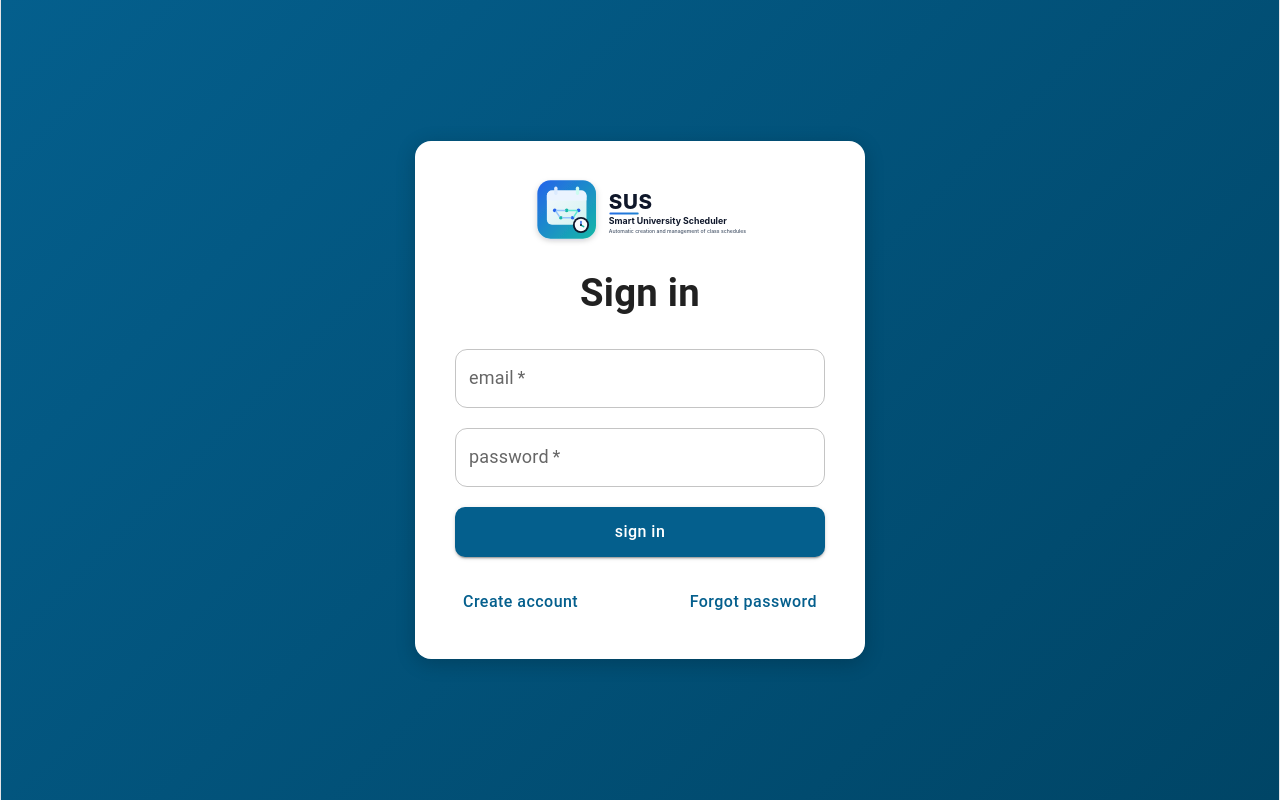
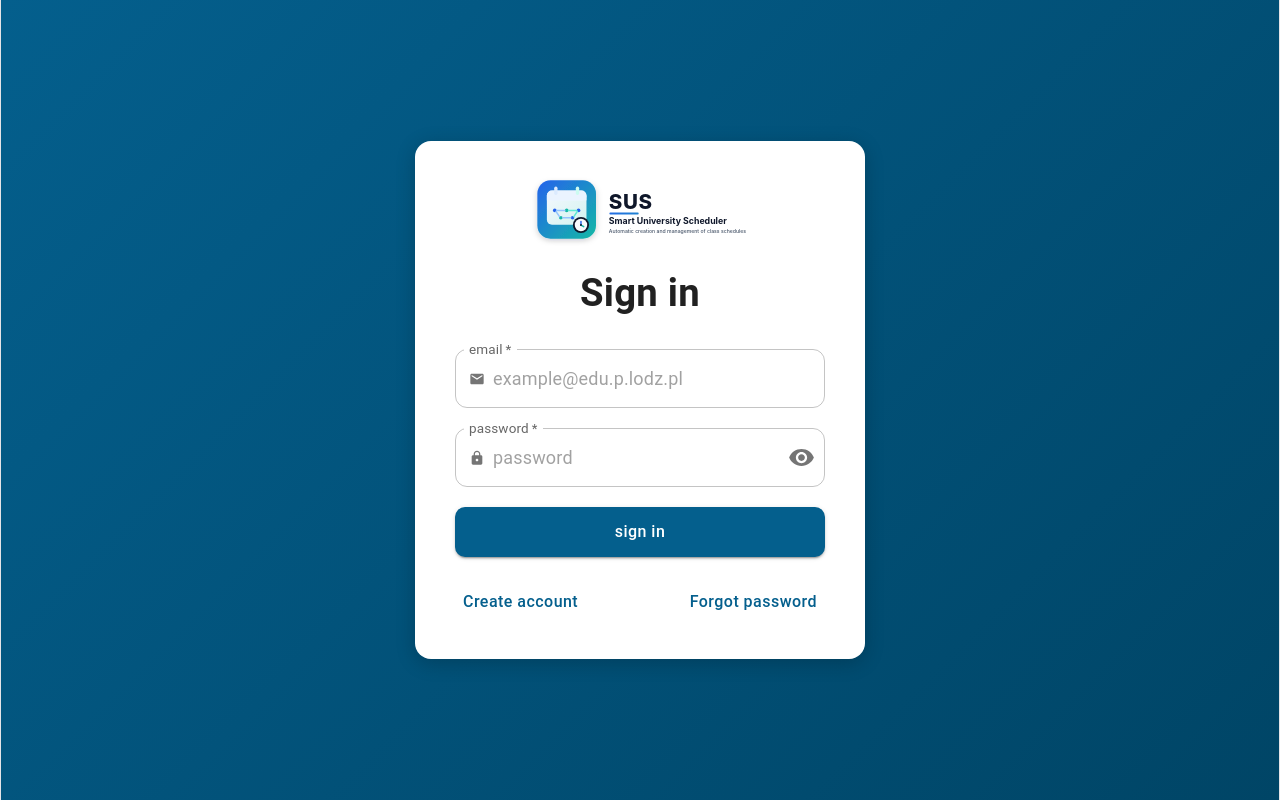
Before and after one commit to ziomciopoziomcio/Smart-University-Scheduler, a React (Vite) app in the folder frontend/: page /login in a window 1280 px wide. Built offline with nearby package versions, Linux system fonts and the light colour scheme; no server answers.

Commit message:
add icons

```diff
--- a/frontend/src/components/Login/AuthPasswordField.tsx
+++ b/frontend/src/components/Login/AuthPasswordField.tsx
@@ -1,4 +1,6 @@
 import {IconButton, InputAdornment, TextField} from '@mui/material';
+import { Lock, Visibility, VisibilityOff } from '@mui/icons-material';
+import {theme} from "../../theme/theme.ts"
 
 type Props = {
     label: string;
@@ -19,6 +21,7 @@ function AuthPasswordField({
                                onChange,
                                disabled,
                            }: Props) {
+
     return (
         <TextField
             label={label}
@@ -29,6 +32,23 @@ function AuthPasswordField({
             disabled={disabled}
             fullWidth
             required
+
+            slotProps={{
+        input: {
+            startAdornment: !value ? (
+                <InputAdornment position="start">
+                    <Lock sx={{ fontSize: (theme) => theme.iconSizes.textFieldDecorator }}/>
+                </InputAdornment>
+            ) : null,
+            endAdornment: (
+                <InputAdornment position="end">
+                    <IconButton onClick={onTogglePassword} edge="end" disabled={disabled}>
+                        {showPassword ? <VisibilityOff /> : <Visibility />}
+                    </IconButton>
+                </InputAdornment>
+            ),
+        }
+    }}
         />
     );
 }
--- a/frontend/src/pages/Auth/LoginPage.tsx
+++ b/frontend/src/pages/Auth/LoginPage.tsx
@@ -1,10 +1,11 @@
 import {useState} from 'react';
-import {Button, Stack, TextField, Alert, CircularProgress} from '@mui/material';
+import {Button, Stack, TextField, Alert, CircularProgress, InputAdornment} from '@mui/material';
 import {FormattedMessage, useIntl} from 'react-intl';
 import {useNavigate} from 'react-router-dom';
 import AuthLayout from '@components/Login/AuthLayout';
 import AuthPasswordField from '@components/Login/AuthPasswordField';
 import {useAuthStore} from '@store/useAuthStore';
+import {Email} from "@mui/icons-material";
 
 function LoginPage() {
     const intl = useIntl();
@@ -49,6 +50,15 @@ function LoginPage() {
                     type="email"
                     disabled={loading}
                     required
+                    slotProps={{
+        input: {
+            startAdornment: !email ? (
+                <InputAdornment position="start">
+                    <Email sx={{ fontSize: (theme) => theme.iconSizes.textFieldDecorator }} />
+                </InputAdornment>
+            ) : null,
+        }
+    }}
                 />
 
                 <AuthPasswordField
--- a/frontend/src/theme/theme.ts
+++ b/frontend/src/theme/theme.ts
@@ -9,6 +9,16 @@ declare module '@mui/material/styles' {
     interface PaletteOptions {
         gradients?: {
             brand: string;
+        };
+    }
+    interface Theme {
+        iconSizes: {
+            textFieldDecorator?: string;
+        };
+    }
+    interface ThemeOptions {
+        iconSizes?: {
+            textFieldDecorator?: string;
         };
     }
 }
@@ -26,6 +36,9 @@ export const theme = createTheme({
         gradients: {
             brand: 'linear-gradient(135deg, #045f8d 0%, #004566 100%)',
         },
+    },
+    iconSizes: {
+        textFieldDecorator: '16px'
     },
     shape: {
         borderRadius: 12,
```
